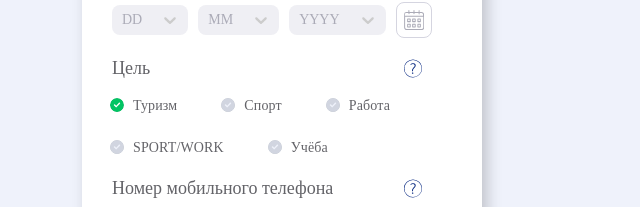
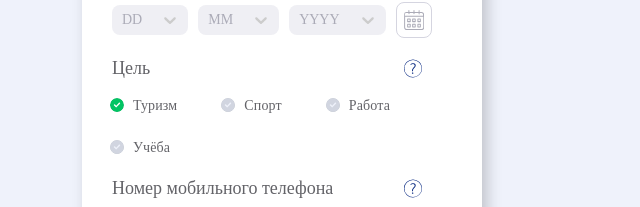
Before and after one commit to D-double/insurance, a React (Vite) app: page / in a window 1280 px wide. Shown: the part 445-652 px from the top of the page, without its empty margins (0-640 px from the left). Built offline with nearby package versions, Linux system fonts and the light colour scheme; no server answers; a web font is replaced by a local one.

Commit message:
sort activitiesList

```diff
--- a/src/module/FormPay/FormPay.tsx
+++ b/src/module/FormPay/FormPay.tsx
@@ -16,7 +16,7 @@ import getDayNow from './utils/getDayNow.ts';
 
 const FormPay = () => {
   const { setHide } = sliderStore();
-  const { countries, activitiesList, activities: activitiesChecked, setActivities, countsList, counts, setCounts, startDate, endDate, phoneNum, selectedCountryArray, setSelectedCountryArray, setStartDate, setEndDate, setPhoneNum } = formPayStore();
+  const { countries, currentActivitiesList, activitiesList, activities: activitiesChecked, setActivities, countsList, counts, setCounts, startDate, endDate, phoneNum, selectedCountryArray, setSelectedCountryArray, setStartDate, setEndDate, setPhoneNum } = formPayStore();
   const {
     control,
     handleSubmit,
@@ -152,7 +152,8 @@ const FormPay = () => {
                 render={({ field }) => (
                   <RadioGroup aria-label="Цель" className={s.pay__activities} {...field}>
                     {
-                      activitiesList.map((elem) => (
+                      activitiesList.filter((elem)=> currentActivitiesList.includes(elem.id))
+                      .map((elem) => (
                         <FormControlLabel
 
                           key={elem.id}
--- a/src/store/formPayStore.ts
+++ b/src/store/formPayStore.ts
@@ -14,6 +14,7 @@ interface IActivities {
 
 interface IFormPayStore extends IPayData {
   countsList: ICounts[]
+  currentActivitiesList: number[]
   activitiesList: IActivities[]
   countries: IOption[]
   setSelectedCountryArray: (value: IOption[]) => void;
@@ -28,6 +29,7 @@ const countriesArr = contries ? contries : [];
 const options: IOption[] = countriesArr.map((elem) => ({
   value: elem.id, label: elem.name
 }))
+
 
 const formPayStore = create<IFormPayStore>()(devtools(
   (set) => ({
@@ -44,6 +46,7 @@ const formPayStore = create<IFormPayStore>()(devtools(
     setStartDate: (value) => set({ startDate: value }),
     endDate: new Date(),
     setEndDate: (value) => set({ endDate: value }),
+    currentActivitiesList: [0, 1, 2, 4],
     activitiesList: activities,
     activities: 0,
     setActivities: (value) => set({ activities: value }),
```
